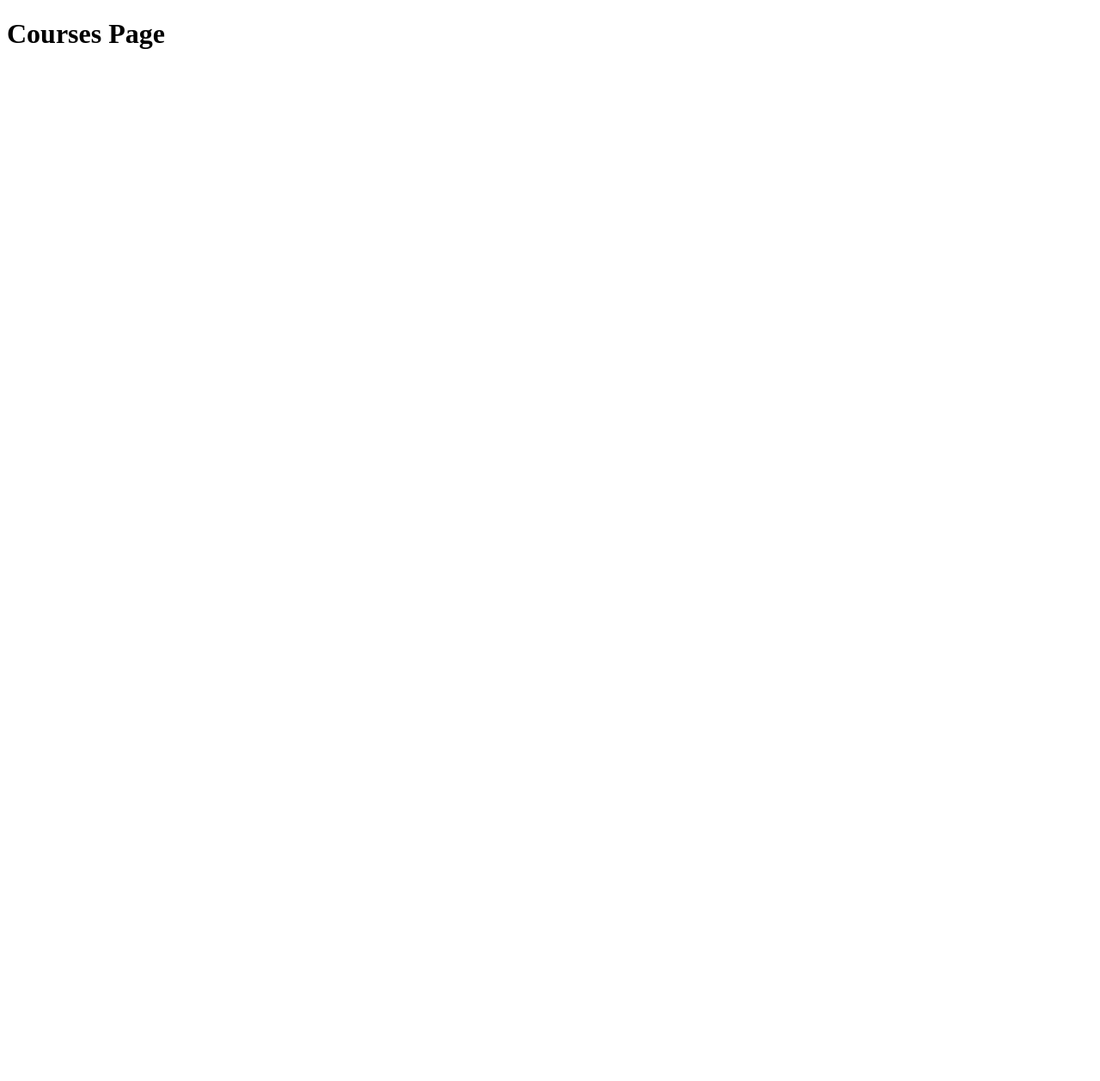
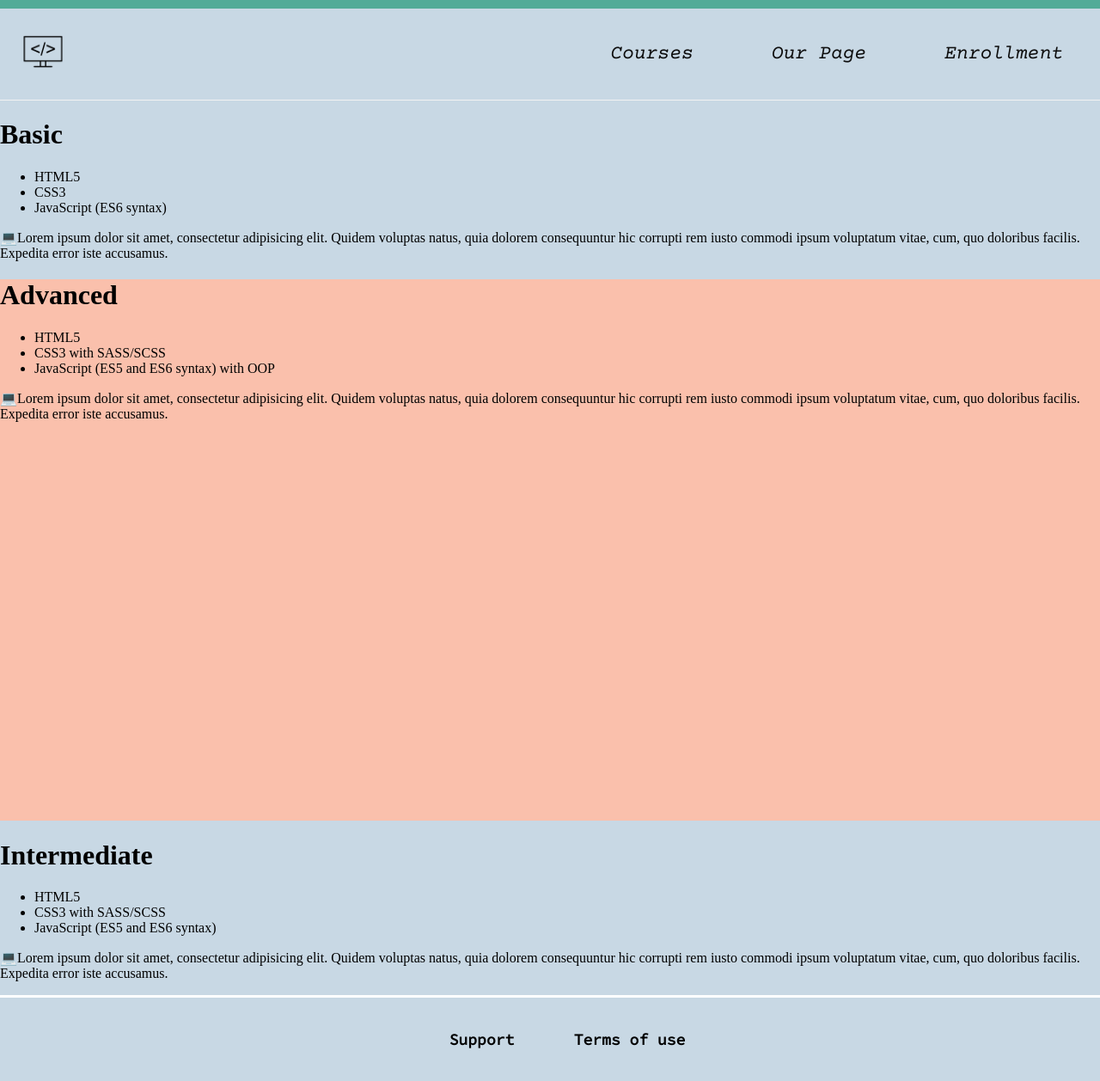
Before and after one commit to MiloradJ/School-project, a plain HTML site: page Courses/index.html in a window 1280 px wide. Shown: the whole page at 86% size. Before the commit the page ends 800 px from the top, so only its background shows below. Drawn offline with nearby package versions, Linux system fonts and the light colour scheme.

Commit message:
added courses page

```diff
--- /dev/null
+++ b/Courses/courses.css
@@ -0,0 +1 @@
+@import url(../styles.css);
--- a/Courses/index.html
+++ b/Courses/index.html
@@ -4,10 +4,98 @@
     <meta charset="UTF-8">
     <meta http-equiv="X-UA-Compatible" content="IE=edge">
     <meta name="viewport" content="width=device-width, initial-scale=1.0">
+    <link rel="stylesheet" href="../Courses/courses.css">
     <title>Our Courses</title>
 </head>
 <body>
-    <h1> Courses Page </h1>
+    <header class="main-header">
+        <div class="main-header__logo">
+          <a href="../index.html">
+             <img src="/Assets/logo.png" alt="logo img">
+          </a>
+        </div>
+        <nav class="main-nav">
+            <ul class="main-nav__items">
+                <li class="main-nav__item">
+                    <a href="index.html">
+                        Courses
+                    </a>
+               </li>
+               <li class="main-nav__item">
+                    <a href="../Team/index.html">
+                    Our Page
+                    </a>
+                </li>
+                <li class="main-nav__item">
+                    <a href="../Enrollment/index.html">
+                    Enrollment
+                    </a>
+                </li>
+            </ul>
+        </nav>
+    </header>
 
+    <div class="courses-section">
+        <div class="courses-section basic">
+            <h1>Basic</h1>
+            <ul>
+                <li>HTML5</li>
+                <li>CSS3</li>
+                <li>JavaScript (ES6 syntax)</li>
+            </ul>
+            <p>
+                💻Lorem ipsum dolor sit amet, consectetur
+                adipisicing elit. Quidem voluptas natus,
+                 quia dolorem consequuntur hic corrupti
+                  rem iusto commodi ipsum voluptatum vitae,
+                   cum, quo doloribus facilis.
+                   Expedita error iste accusamus.
+            </p>
+        </div>
+        <div class="courses-section advanced">
+            <h1>Advanced</h1>
+            <ul>
+                <li>HTML5</li>
+                <li>CSS3 with SASS/SCSS</li>
+                <li>JavaScript (ES5 and ES6 syntax) with OOP</li>
+            </ul>
+            <p>
+                💻Lorem ipsum dolor sit amet, consectetur
+                adipisicing elit. Quidem voluptas natus,
+                 quia dolorem consequuntur hic corrupti
+                  rem iusto commodi ipsum voluptatum vitae,
+                   cum, quo doloribus facilis.
+                   Expedita error iste accusamus.
+            </p>
+        </div><div class="courses-section intermediate">
+            <h1>Intermediate</h1>
+            <ul>
+                <li>HTML5</li>
+                <li>CSS3 with SASS/SCSS</li>
+                <li>JavaScript (ES5 and ES6 syntax)</li>
+            </ul>
+            <p>
+                💻Lorem ipsum dolor sit amet, consectetur
+                adipisicing elit. Quidem voluptas natus,
+                 quia dolorem consequuntur hic corrupti
+                  rem iusto commodi ipsum voluptatum vitae,
+                   cum, quo doloribus facilis.
+                   Expedita error iste accusamus.
+            </p>
+        </div>
+    </div>
+
+    <footer class="main-footer">
+        <nav class="main-footer__nav">
+            <ul class="main-footer__list">
+                <li>
+                    <a href="#">Support</a>
+                </li>
+                <li>
+                    <a href="#">Terms of use</a>
+                </li>
+            </ul>
+        </nav>
+    </footer>
 </body>
 </html>
```
Also changed, not shown: Enrollment/index.html (+12 -0 lines), Courses/styles.css (deleted), Enrollment/enrollment.css (added), Enrollment/styles.css (deleted).
